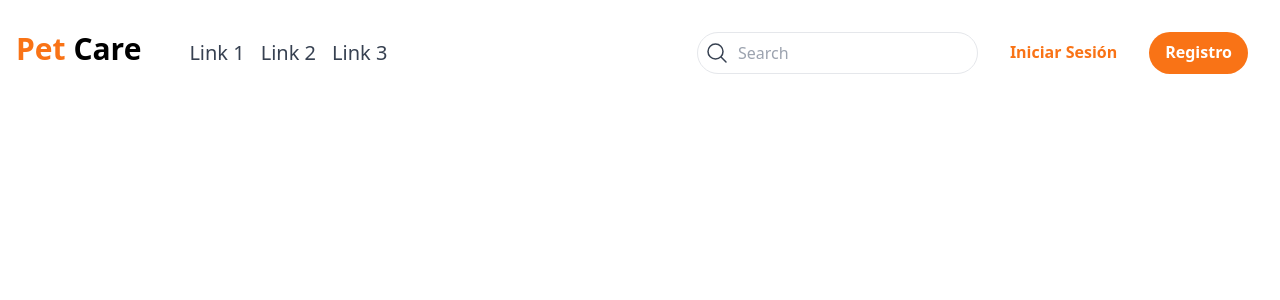
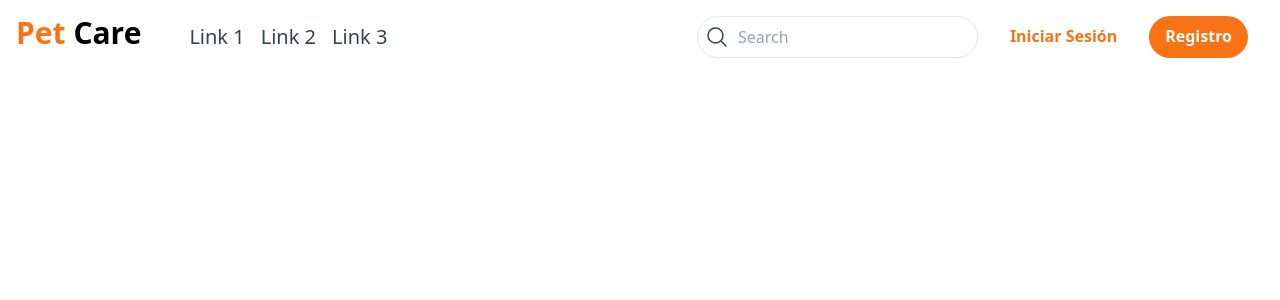
Before and after one commit to altaskur/devaton-quita-edicion-grupo-uno-Front, an Angular app: page / in a window 1280 px wide. Shown: the top 300 px of the page. Built offline with nearby package versions, Linux system fonts and the light colour scheme.

Commit message:
style: change padding of header

```diff
--- a/src/app/core/navbar/navbar.component.html
+++ b/src/app/core/navbar/navbar.component.html
@@ -1,4 +1,4 @@
-<header class="bg-white sticky top-0 p-4">
+<header class="bg-white sticky top-0 px-4">
   <div class="mx-auto flex justify-between items-baseline gap-8">
     <a [routerLink]="['/home']" class="text-3xl font-bold">
       <span class="text-orange-500">Pet</span> Care
```
